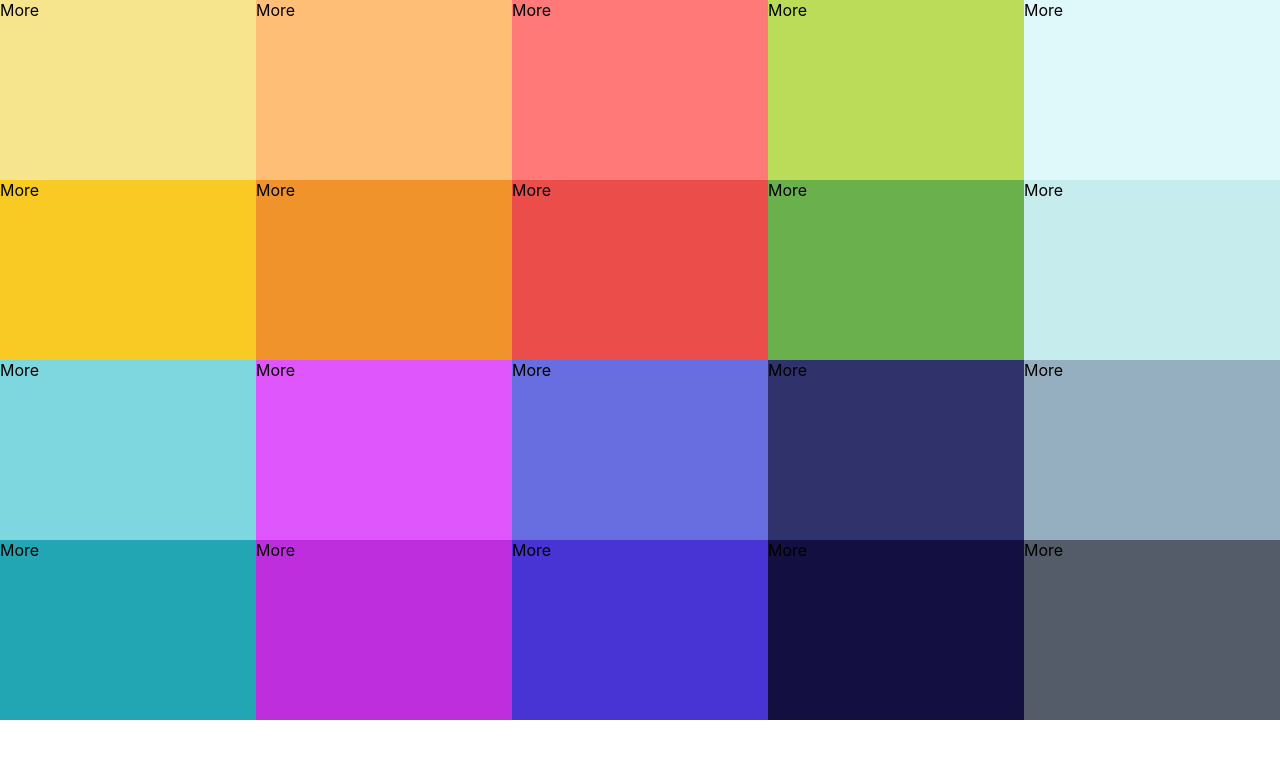
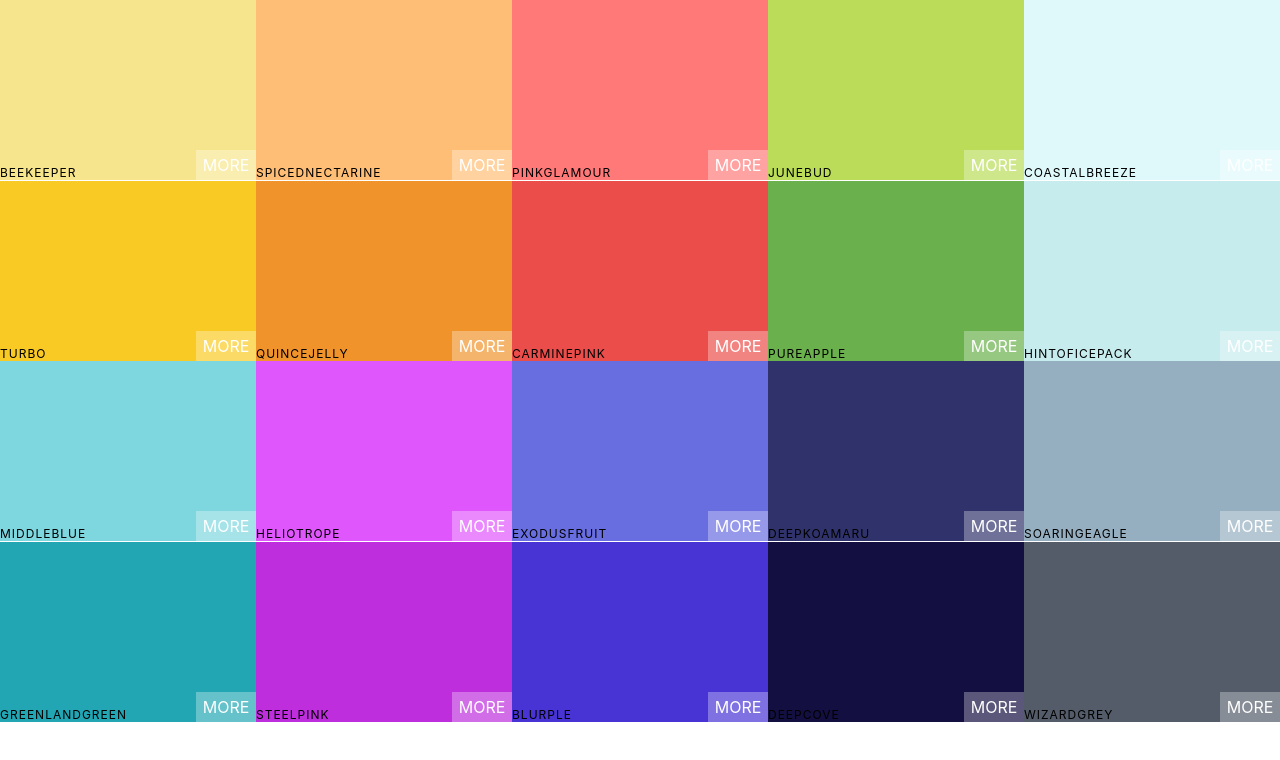
Before and after one commit to Phonekham/react-color, a React (Create React App) app: page / in a window 1280 px wide. Shown: the top 760 px of the page. Built offline with nearby package versions, Linux system fonts and the light colour scheme.

Commit message:
style colorbox

```diff
--- a/src/ColorBox.css
+++ b/src/ColorBox.css
@@ -5,4 +5,52 @@
   display: inline-block;
   position: relative;
   cursor: pointer;
+  margin-bottom: -3.5px;
 }
+.ColorBox:hover .copy-button {
+  opacity: 1;
+  transition: 0.5s;
+}
+.copy-button {
+  width: 100px;
+  height: 30px;
+  position: absolute;
+  display: inline-block;
+  top: 50%;
+  left: 50%;
+  margin-left: -50px;
+  margin-top: -15px;
+  text-align: center;
+  outline: none;
+  background: rgba(244, 255, 255, 0.3);
+  font-size: 1rem;
+  line-height: 30px;
+  color: white;
+  text-transform: uppercase;
+  border: none;
+  opacity: 0;
+  cursor: pointer;
+}
+.box-content {
+  position: absolute;
+  width: 100%;
+  left: 0px;
+  bottom: 0px;
+  color: black;
+  letter-spacing: 1px;
+  text-transform: uppercase;
+  font-size: 12px;
+}
+.see-more {
+  background: rgba(255, 255, 255, 0.3);
+  position: absolute;
+  border: none;
+  right: 0px;
+  bottom: 0px;
+  color: white;
+  width: 60px;
+  height: 30px;
+  text-align: center;
+  line-height: 30px;
+  text-transform: uppercase;
+}
--- a/src/ColorBox.jsx
+++ b/src/ColorBox.jsx
@@ -3,9 +3,16 @@
 
 class ColorBox extends Component {
   render() {
+    const { name, background } = this.props;
     return (
       <div className="ColorBox" style={{ background: this.props.background }}>
-        <span>More</span>
+        <div className="copy-container">
+          <div className="box-content">
+            <span>{name}</span>
+          </div>
+          <button className="copy-button">Copy</button>
+        </div>
+        <span className="see-more">More</span>
       </div>
     );
   }
```
